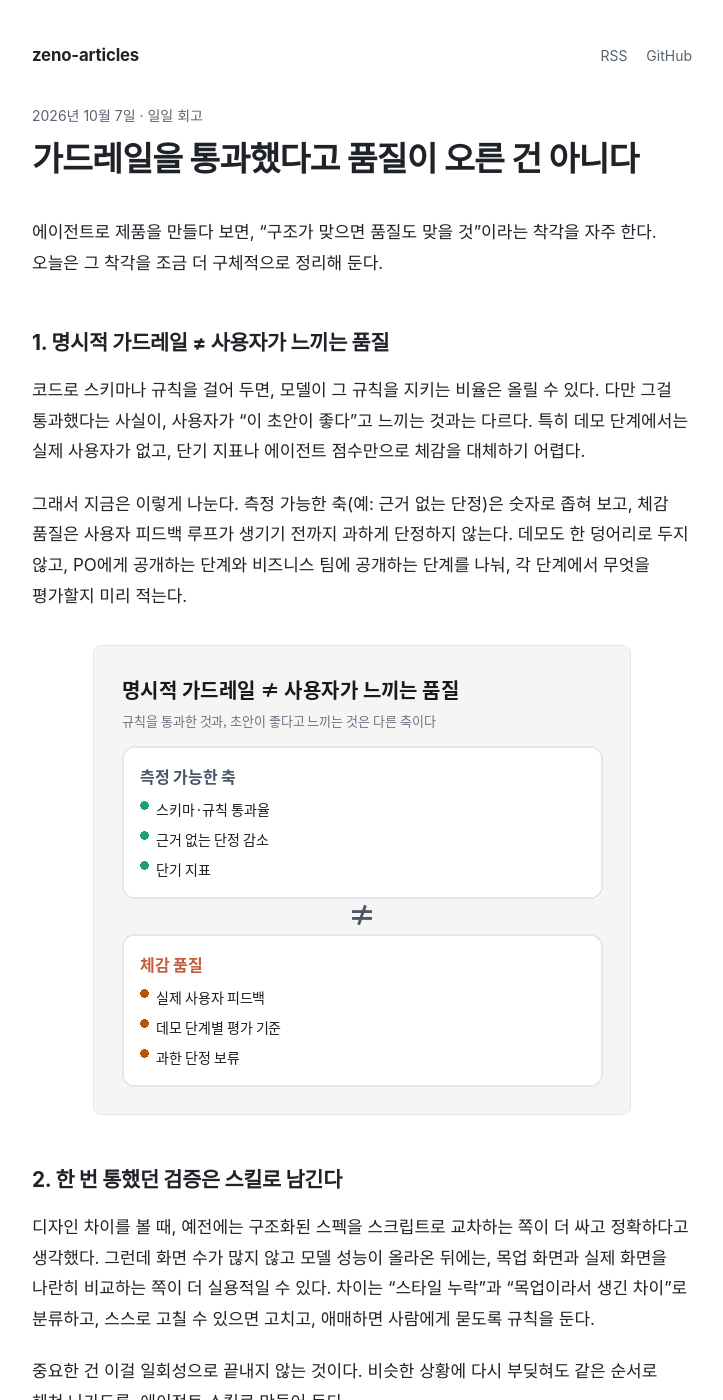
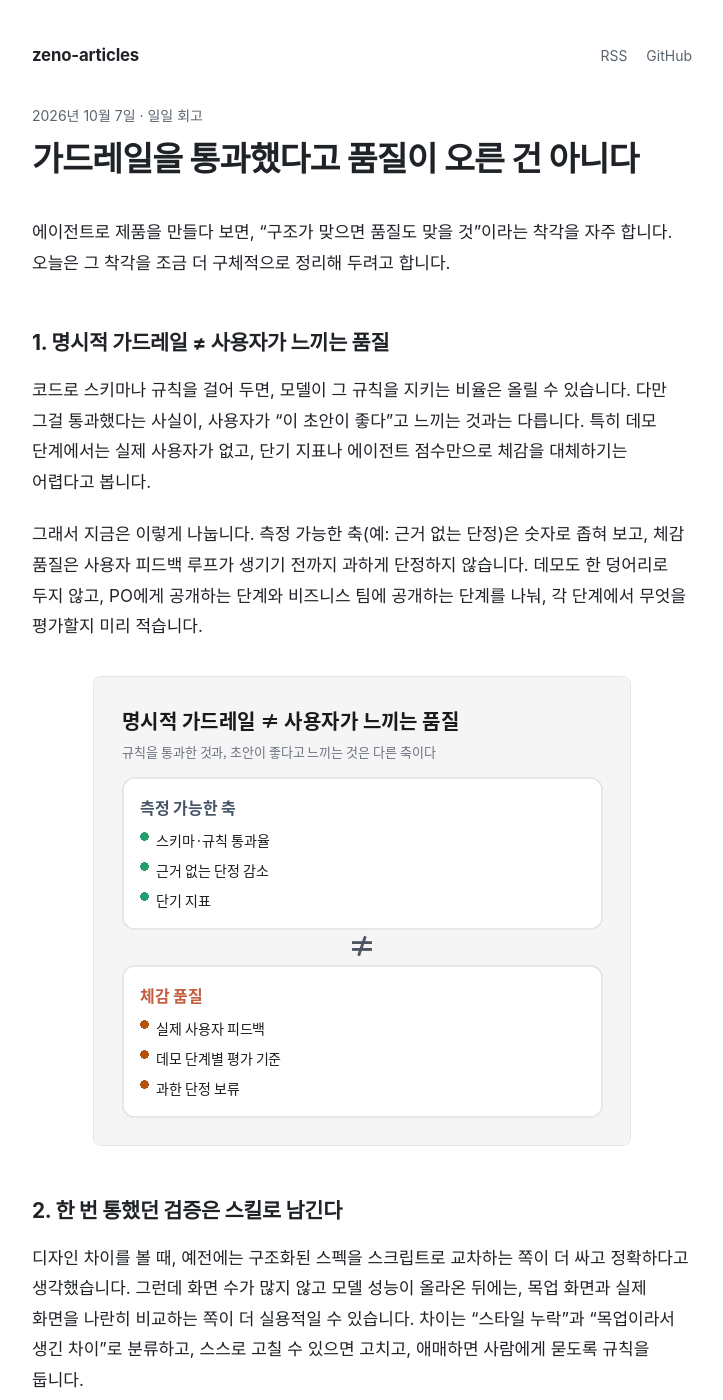
Before and after one commit to zeno0505/dev-articles, a Jekyll site: the page built from _posts/2026-10-07-guardrails-are-not-quality.md, in a window 1280 px wide and 1400 px high. Shown: the whole window, without its empty margins (278-1001 px from the left). Built offline with Jekyll 4.4.1, drawn with Linux system fonts in a browser that asks for light colours; some web fonts are replaced; some of the changed text lies outside the part shown.

Commit message:
tone: 기존 글 3편을 평소 존댓말 말투(~합니다/~데요)로 교정 (#2)
문장 끝과 연결어만 바꿨습니다. 내용·구조·제목·그림·주장은 그대로입니다.

Co-authored-by: Grok Bot <grokbot@users.noreply.github.com>

```diff
--- a/_posts/2026-10-07-guardrails-are-not-quality.md
+++ b/_posts/2026-10-07-guardrails-are-not-quality.md
@@ -4,30 +4,30 @@ date: 2026-10-07
 categories: [일일 회고]
 ---
 
-에이전트로 제품을 만들다 보면, “구조가 맞으면 품질도 맞을 것”이라는 착각을 자주 한다. 오늘은 그 착각을 조금 더 구체적으로 정리해 둔다.
+에이전트로 제품을 만들다 보면, “구조가 맞으면 품질도 맞을 것”이라는 착각을 자주 합니다. 오늘은 그 착각을 조금 더 구체적으로 정리해 두려고 합니다.
 
 ## 1. 명시적 가드레일 ≠ 사용자가 느끼는 품질
 
-코드로 스키마나 규칙을 걸어 두면, 모델이 그 규칙을 지키는 비율은 올릴 수 있다. 다만 그걸 통과했다는 사실이, 사용자가 “이 초안이 좋다”고 느끼는 것과는 다르다. 특히 데모 단계에서는 실제 사용자가 없고, 단기 지표나 에이전트 점수만으로 체감을 대체하기 어렵다.
+코드로 스키마나 규칙을 걸어 두면, 모델이 그 규칙을 지키는 비율은 올릴 수 있습니다. 다만 그걸 통과했다는 사실이, 사용자가 “이 초안이 좋다”고 느끼는 것과는 다릅니다. 특히 데모 단계에서는 실제 사용자가 없고, 단기 지표나 에이전트 점수만으로 체감을 대체하기는 어렵다고 봅니다.
 
-그래서 지금은 이렇게 나눈다. 측정 가능한 축(예: 근거 없는 단정)은 숫자로 좁혀 보고, 체감 품질은 사용자 피드백 루프가 생기기 전까지 과하게 단정하지 않는다. 데모도 한 덩어리로 두지 않고, PO에게 공개하는 단계와 비즈니스 팀에 공개하는 단계를 나눠, 각 단계에서 무엇을 평가할지 미리 적는다.
+그래서 지금은 이렇게 나눕니다. 측정 가능한 축(예: 근거 없는 단정)은 숫자로 좁혀 보고, 체감 품질은 사용자 피드백 루프가 생기기 전까지 과하게 단정하지 않습니다. 데모도 한 덩어리로 두지 않고, PO에게 공개하는 단계와 비즈니스 팀에 공개하는 단계를 나눠, 각 단계에서 무엇을 평가할지 미리 적습니다.
 
 ![명시적 가드레일과 체감 품질은 다른 축이다](/dev-articles/assets/2026-10-07-guardrails-are-not-quality-01.png)
 
 ## 2. 한 번 통했던 검증은 스킬로 남긴다
 
-디자인 차이를 볼 때, 예전에는 구조화된 스펙을 스크립트로 교차하는 쪽이 더 싸고 정확하다고 생각했다. 그런데 화면 수가 많지 않고 모델 성능이 올라온 뒤에는, 목업 화면과 실제 화면을 나란히 비교하는 쪽이 더 실용적일 수 있다. 차이는 “스타일 누락”과 “목업이라서 생긴 차이”로 분류하고, 스스로 고칠 수 있으면 고치고, 애매하면 사람에게 묻도록 규칙을 둔다.
+디자인 차이를 볼 때, 예전에는 구조화된 스펙을 스크립트로 교차하는 쪽이 더 싸고 정확하다고 생각했습니다. 그런데 화면 수가 많지 않고 모델 성능이 올라온 뒤에는, 목업 화면과 실제 화면을 나란히 비교하는 쪽이 더 실용적일 수 있습니다. 차이는 “스타일 누락”과 “목업이라서 생긴 차이”로 분류하고, 스스로 고칠 수 있으면 고치고, 애매하면 사람에게 묻도록 규칙을 둡니다.
 
-중요한 건 이걸 일회성으로 끝내지 않는 것이다. 비슷한 상황에 다시 부딪혀도 같은 순서로 헤쳐 나가도록, 에이전트 스킬로 만들어 둔다.
+중요한 건 이걸 일회성으로 끝내지 않는 것입니다. 비슷한 상황에 다시 부딪혀도 같은 순서로 헤쳐 나가도록, 에이전트 스킬로 만들어 둡니다.
 
 ![검증을 관찰·분류·판단·스킬화 순으로 남긴다](/dev-articles/assets/2026-10-07-guardrails-are-not-quality-02.png)
 
 ## 3. 병렬로 돌릴 때 걸리는 제약은 세 가지다
 
-일을 여러 갈래로 늘리면 제약이 갈라진다. 실행 환경의 메모리·동시성, AI 사용량(우선순위에 맞춰 써야 함), 그리고 가장 풀기 어려운 **사람의 인지 부하**다.
+일을 여러 갈래로 늘리면 제약이 갈라집니다. 실행 환경의 메모리·동시성, AI 사용량(우선순위에 맞춰 써야 함), 그리고 가장 풀기 어려운 **사람의 인지 부하**입니다.
 
-수정 방향이 분명하고 범위가 작으면 모델만으로도 처리되고, 사람이 보는 변경량도 작아서 부담이 덜하다. 반대로 여러 프로젝트가 동시에 열려 있으면 상태가 한눈에 안 들어와 인지 부하가 커진다. 그래서 장기적으로는 **진행·맥락을 한곳에 모아 보는 개인 작업 도구**가 인지 부하를 줄이는 핵심이 된다.
+수정 방향이 분명하고 범위가 작으면 모델만으로도 처리되고, 사람이 보는 변경량도 작아서 부담이 덜합니다. 반대로 여러 프로젝트가 동시에 열려 있으면 상태가 한눈에 안 들어와 인지 부하가 커집니다. 그래서 장기적으로는 **진행·맥락을 한곳에 모아 보는 개인 작업 도구**가 인지 부하를 줄이는 핵심이 된다고 봅니다.
 
 ![병렬 제약은 메모리·동시성, AI 사용량, 사람 인지 부하로 갈라진다](/dev-articles/assets/2026-10-07-guardrails-are-not-quality-03.png)
 
-다음에 글을 쓸 때도, “무엇을 했는지”보다 “왜 그 결론을 냈는지”를 먼저 남기려고 한다.
+다음에 글을 쓸 때도, “무엇을 했는지”보다 “왜 그 결론을 냈는지”를 먼저 남기려고 합니다.
```
Also changed, not shown: _posts/2026-10-08-draw-the-boundary-first.md (+6 -6 lines), _posts/2026-10-10-structure-earns-trust.md (+7 -7 lines).
